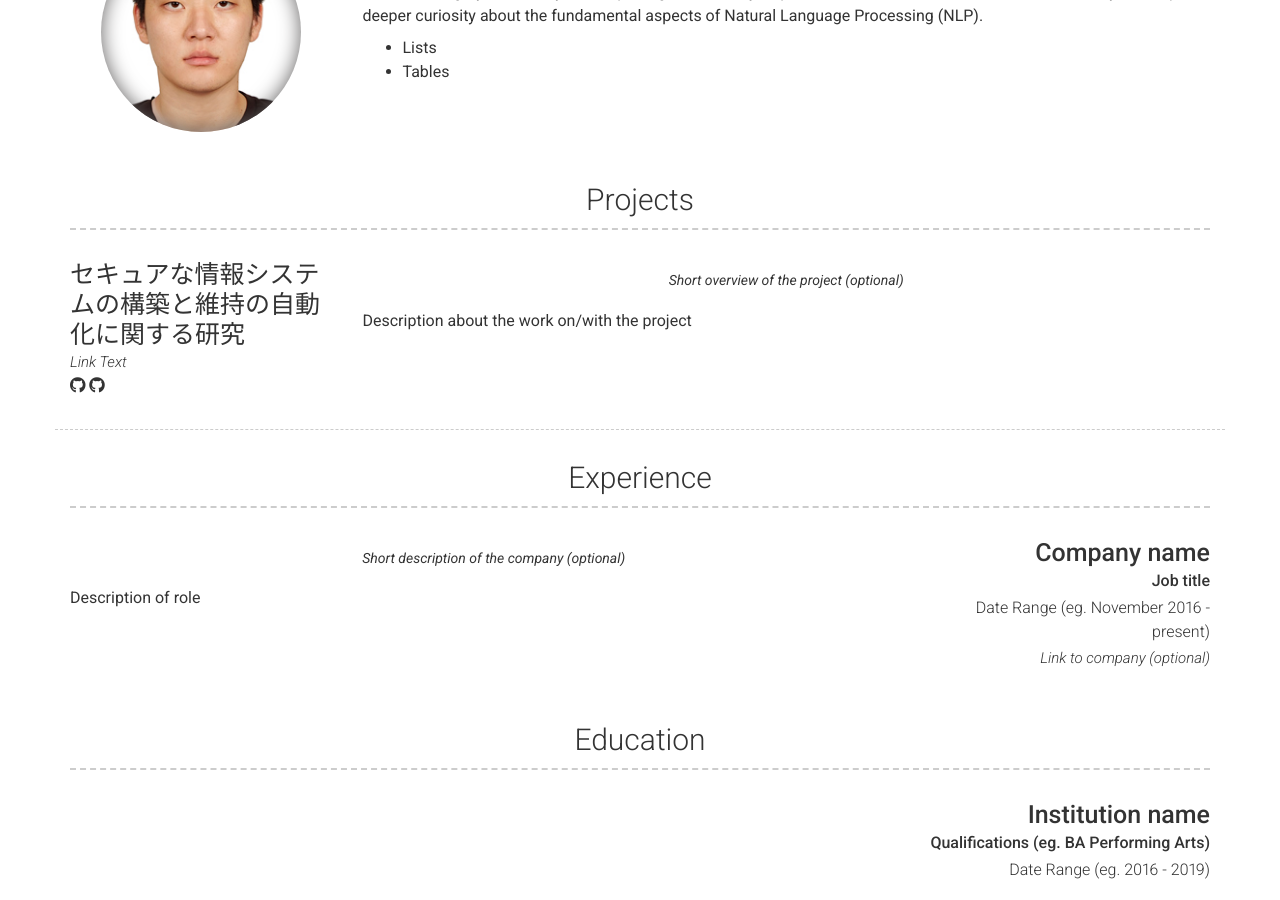
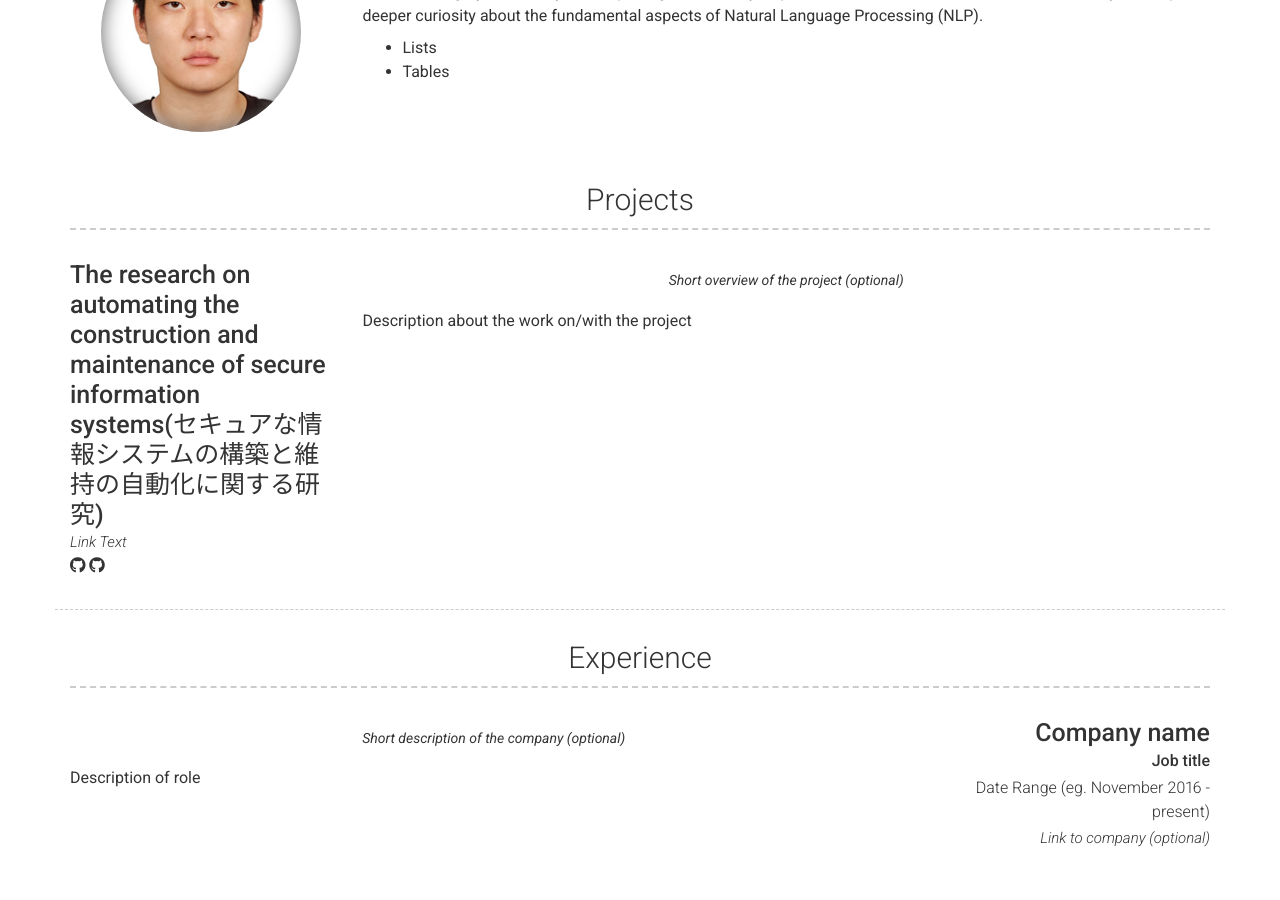
Before and after one commit to strike137/strike137.github.io, a Jekyll site: the page built from index.md, in a window 1280 px wide and 900 px high, scrolled down 397 px. Built offline with Jekyll 4.4.1, drawn with Linux system fonts in a browser that asks for light colours; nearby versions of some CDN libraries.

Commit message:
Update _config.yml

```diff
--- a/_config.yml
+++ b/_config.yml
@@ -46,7 +46,7 @@ content:
       - layout: left
         border: weak  # Value of `weak` will display a weak border below this item. # Any
                       # other value (or no value) means no border will be displayed
-        title: セキュアな情報システムの構築と維持の自動化に関する研究
+        title: The research on automating the construction and maintenance of secure information systems(セキュアな情報システムの構築と維持の自動化に関する研究)
         link: Link to project (eg. sproogen.github.io/modern-resume-theme)(optional)
         link_text: Link Text
         additional_links:
```
